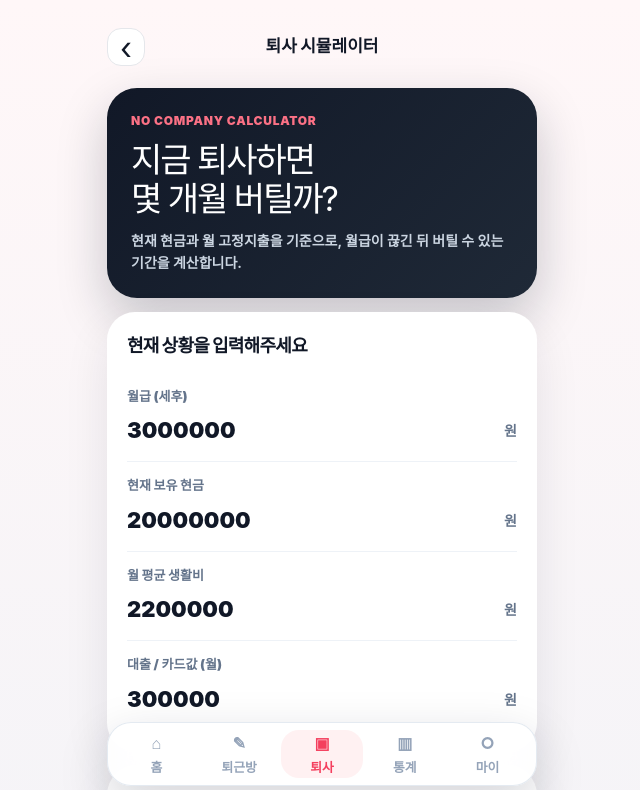
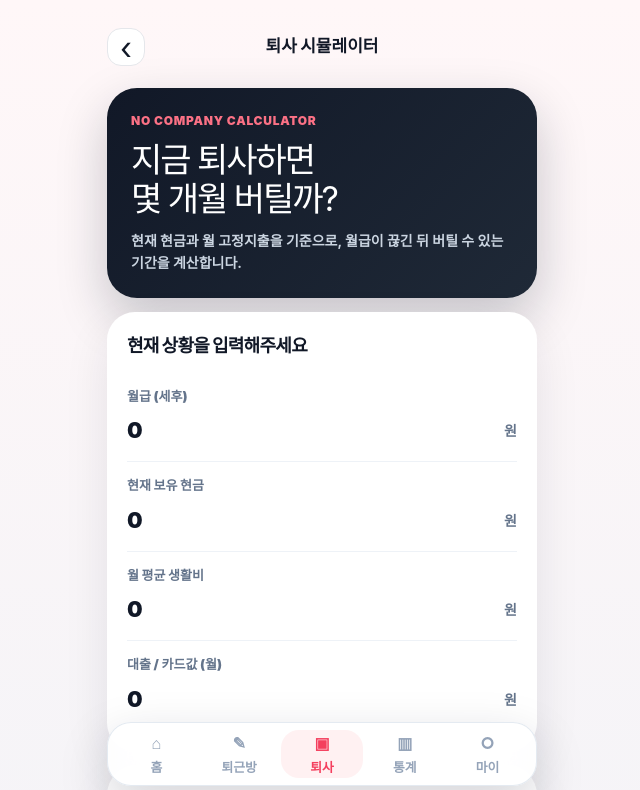
Before and after one commit to DcoyA/nocompany, a Next.js app: page /simulator in a window 1280 px wide. Shown: the top 790 px of the page, without its empty margins (318-958 px from the left). Built offline with nearby package versions, Linux system fonts and the light colour scheme.

Commit message:
Format simulator money inputs

```diff
--- a/app/simulator/page.js
+++ b/app/simulator/page.js
@@ -5,10 +5,10 @@ import AppHeader from "../../components/AppHeader";
 import BottomNav from "../../components/BottomNav";
 
 export default function SimulatorPage() {
-  const [salary, setSalary] = useState(3000000);
-  const [cash, setCash] = useState(20000000);
-  const [livingCost, setLivingCost] = useState(2200000);
-  const [debtCost, setDebtCost] = useState(300000);
+  const [salary, setSalary] = useState(0);
+  const [cash, setCash] = useState(0);
+  const [livingCost, setLivingCost] = useState(0);
+  const [debtCost, setDebtCost] = useState(0);
 
   const result = useMemo(() => {
     const monthlyCost = Number(livingCost || 0) + Number(debtCost || 0);
@@ -121,14 +121,26 @@ export default function SimulatorPage() {
 }
 
 function MoneyInput({ label, value, onChange }) {
+  const formatNumber = (number) => {
+    if (number === null || number === undefined || number === "") return "";
+    return Number(number).toLocaleString();
+  };
+
+  const parseNumber = (text) => {
+    const onlyNumber = text.replace(/[^0-9]/g, "");
+    return Number(onlyNumber || 0);
+  };
+
   return (
     <label style={styles.inputRow}>
       <span style={styles.inputLabel}>{label}</span>
+
       <div style={styles.inputBox}>
         <input
-          type="number"
-          value={value}
-          onChange={(event) => onChange(Number(event.target.value))}
+          type="text"
+          inputMode="numeric"
+          value={formatNumber(value)}
+          onChange={(event) => onChange(parseNumber(event.target.value))}
           style={styles.input}
         />
         <span style={styles.won}>원</span>
```
